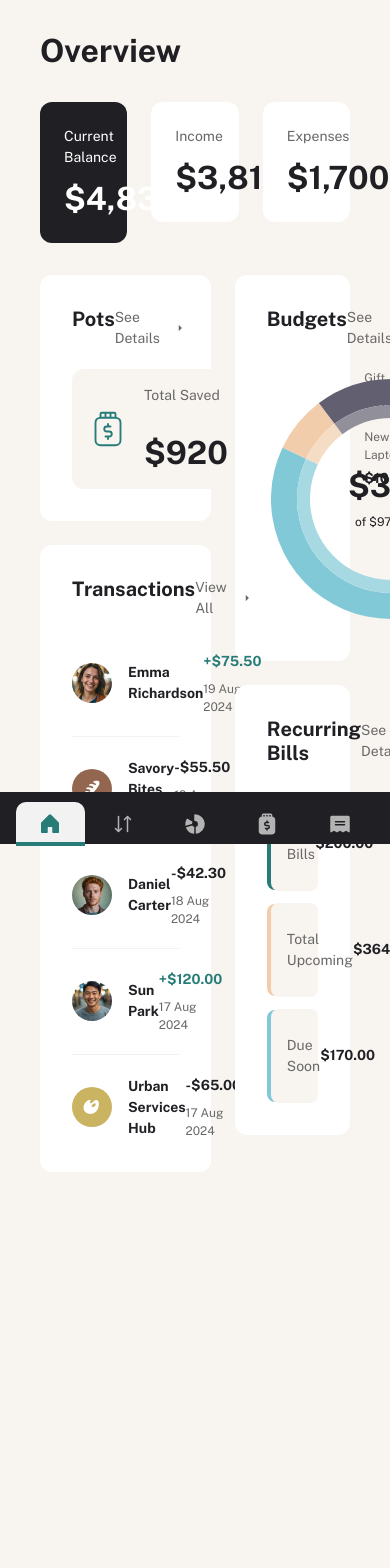
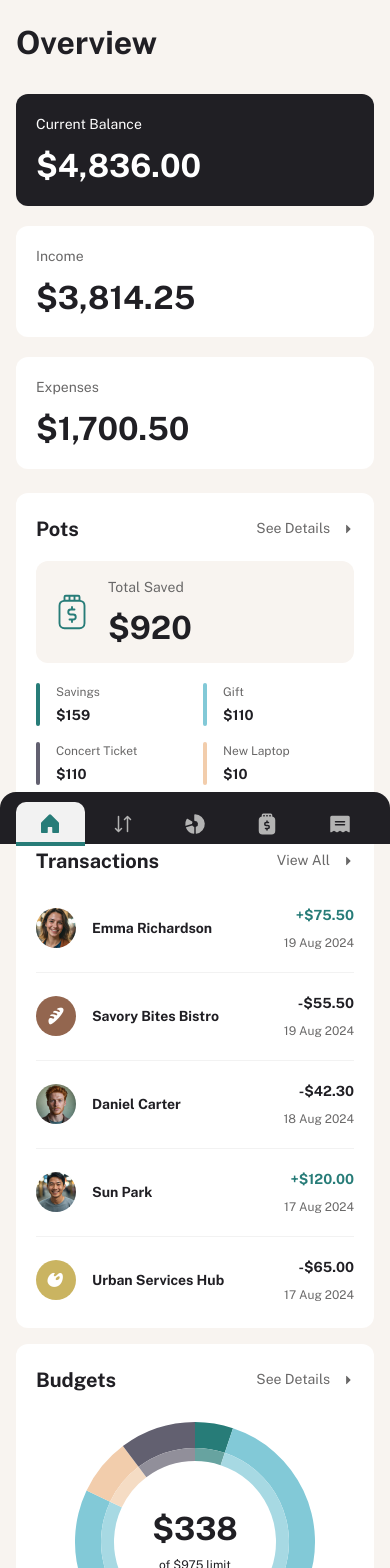
Before and after one commit to pjevic/personal-finance-app, a Next.js app: page / in a window 390 px wide. Shown: the top 1568 px of the page. Before the commit the page ends 1204 px from the top, so only its background shows below. Built offline with nearby package versions, Linux system fonts and the light colour scheme.

Commit message:
responsive: Overview

```diff
--- a/src/app/layout.module.scss
+++ b/src/app/layout.module.scss
@@ -26,6 +26,7 @@
 
     main {
       margin-left: 0;
+      padding-bottom: 5rem;
     }
   }
 }
--- a/src/app/page.js
+++ b/src/app/page.js
@@ -35,6 +35,7 @@ export default function Page() {
       <h1 className={style.heading}>Overview</h1>
 
       <div className={style.container}>
+        <div className={style.boxes}>
           <div className={style.balance}>
             <Box title="Current Balance" sum={balance.current} focus={true} />
           </div>
@@ -43,6 +44,7 @@ export default function Page() {
           </div>
           <div className={style.expenses}>
             <Box title="Expenses" sum={balance.expenses} />
+          </div>
         </div>
 
         <div className={style.pots}>
--- a/src/app/page.module.scss
+++ b/src/app/page.module.scss
@@ -15,22 +15,30 @@
 
     margin-bottom: 3.2rem;
   }
+
   .container {
     display: grid;
     grid-template-columns: repeat(12, 1fr);
     grid-template-rows: repeat(4, auto);
     gap: 2.4rem;
 
-    .balance {
-      grid-column: 1/5;
-    }
+    .boxes {
+      grid-row: 1/2;
+      grid-column: 1/-1;
+      width: 100%;
+      display: flex;
+      gap: 2.4rem;
+      .balance {
+        flex-grow: 1;
+      }
 
-    .income {
-      grid-column: 5/9;
-    }
+      .income {
+        flex-grow: 1;
+      }
 
-    .expenses {
-      grid-column: 9/-1;
+      .expenses {
+        flex-grow: 1;
+      }
     }
 
     .pots {
@@ -59,4 +67,56 @@
       }
     }
   }
+
+  @include mix.respond(tab-port) {
+    padding-bottom: 6.2rem;
+
+    .container {
+      grid-template-rows: repeat(4, auto);
+
+      .pots {
+        grid-column: 1/-1;
+      }
+
+      .budgets {
+        grid-column: 1/-1;
+      }
+
+      .transactions {
+        grid-column: 1/-1;
+        grid-row: 3/4;
+      }
+
+      .bills {
+        grid-column: 1/-1;
+      }
+    }
+  }
+
+  @include mix.respond(phone) {
+    padding: 2.4rem 1.6rem;
+
+    .container {
+      gap: 1.6rem;
+
+      .boxes {
+        flex-direction: column;
+        gap: 1.2rem;
+      }
+
+      .pots {
+        grid-row: 2/3;
+      }
+
+      .budgets {
+      }
+
+      .transactions {
+        grid-row: 3/4;
+      }
+
+      .bills {
+      }
+    }
+  }
 }
--- a/src/components/Sidebar/Sidebar.module.scss
+++ b/src/components/Sidebar/Sidebar.module.scss
@@ -134,13 +134,12 @@
   }
 
   @include mix.respond(tab-port) {
-    border-radius: 0;
-
     position: fixed;
     bottom: 0;
     width: 100%;
     height: 7.4rem;
     z-index: 1000;
+    @include mix.box-rounded-top(1.6rem);
 
     nav {
       ul {
--- a/src/feature/overview/BillInfo.module.scss
+++ b/src/feature/overview/BillInfo.module.scss
@@ -24,6 +24,10 @@
     align-items: center;
     justify-content: space-between;
 
+    @include mix.respond(phone) {
+      padding: 2rem 1.6rem;
+    }
+
     .type {
       @include mix.textPreset(4);
       color: var.$color-gray-500;
--- a/src/feature/overview/Box.module.scss
+++ b/src/feature/overview/Box.module.scss
@@ -28,4 +28,8 @@
       color: var.$color-white;
     }
   }
+
+  @include mix.respond(phone) {
+    padding: 2rem;
+  }
 }
--- a/src/feature/overview/BoxDetails.module.scss
+++ b/src/feature/overview/BoxDetails.module.scss
@@ -27,4 +27,8 @@
       }
     }
   }
+
+  @include mix.respond(phone) {
+    padding: 2.4rem 2rem;
+  }
 }
--- a/src/feature/overview/Budgets.module.scss
+++ b/src/feature/overview/Budgets.module.scss
@@ -43,4 +43,21 @@
     flex-direction: column;
     gap: 1.6rem;
   }
+
+  @include mix.respond(tab-port) {
+    grid-template-columns: 1fr 20%;
+  }
+
+  @include mix.respond(phone) {
+    grid-template-columns: 1fr;
+
+    .legend {
+      flex-direction: row;
+      flex-wrap: wrap;
+    }
+
+    .legend > * {
+      flex: 0 0 47%;
+    }
+  }
 }
--- a/src/feature/overview/Pots.module.scss
+++ b/src/feature/overview/Pots.module.scss
@@ -47,4 +47,12 @@
     grid-template-columns: repeat(2, 1fr);
     gap: 1.6rem;
   }
+
+  @include mix.respond(tab-port) {
+    grid-template-columns: 40% 60%;
+  }
+
+  @include mix.respond(phone) {
+    grid-template-columns: 1fr;
+  }
 }
```
Lines whose indentation alone changed are shown as unchanged.
